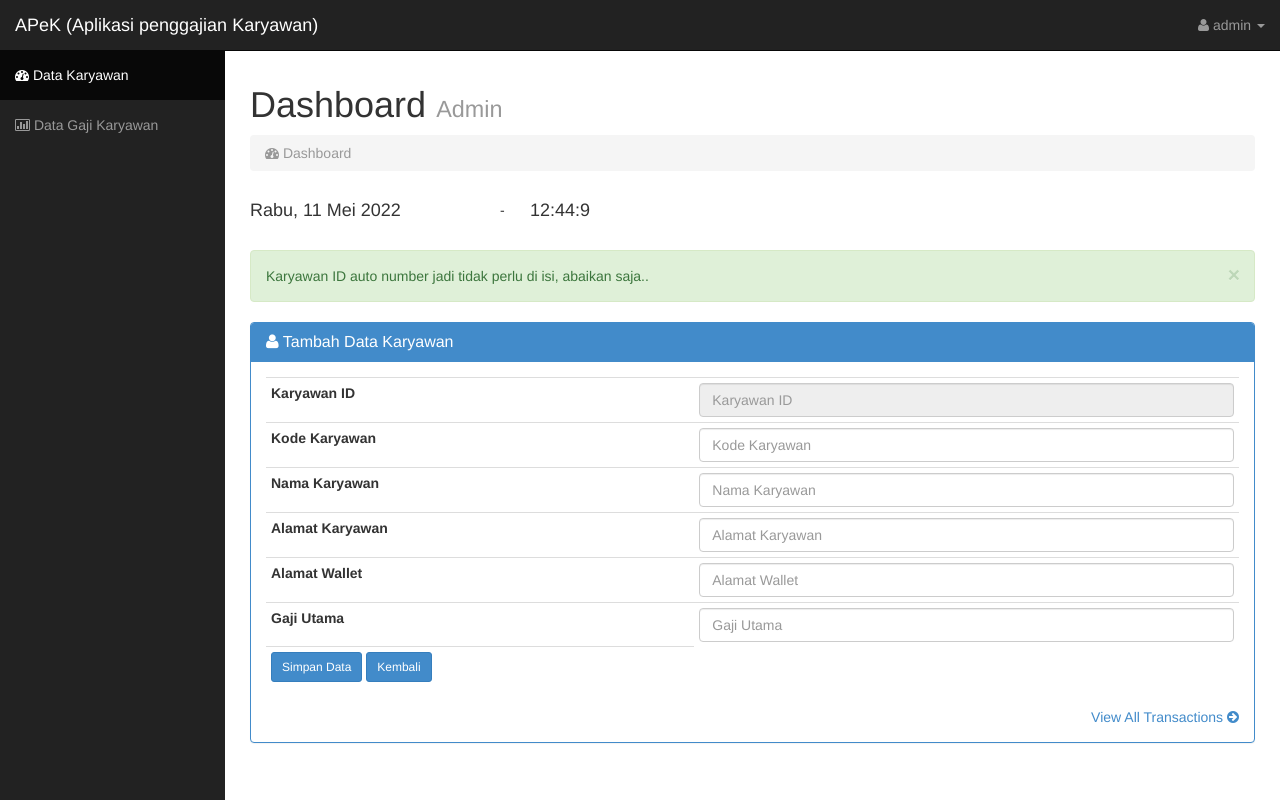
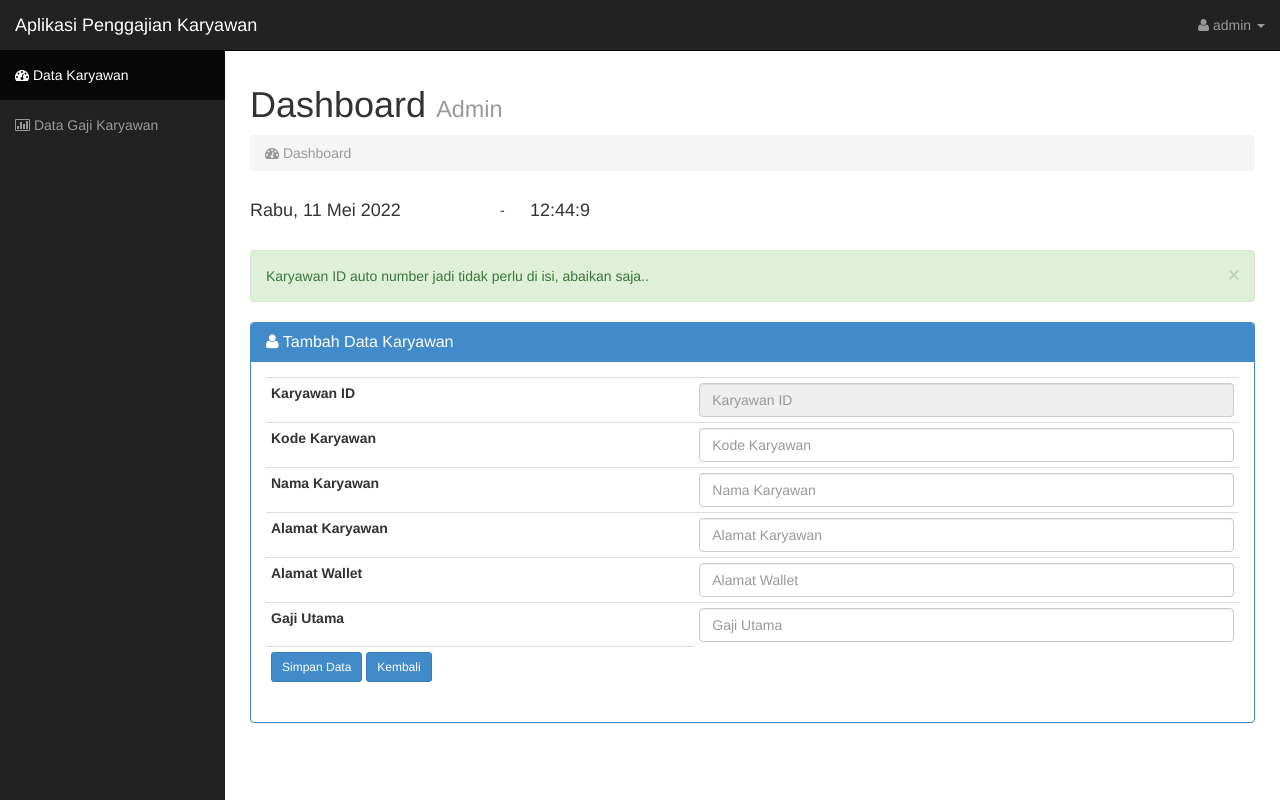
Before and after one commit to rianjanuarian/dalto, a PHP site: page /dalto/admin/tambah.php in a window 1280 px wide. Run offline with PHP 8.4, Linux system fonts and the light colour scheme; a user stored in the database is signed in; some libraries are stand-ins or nearby versions.

Commit message:
Update tambah.php

```diff
--- a/gajiweb/admin/tambah.php
+++ b/gajiweb/admin/tambah.php
@@ -69,7 +69,7 @@ tanggallengkap = namahari[hari] + ", " +tanggal + " " + namabulan[bulan] + " " +
             <span class="icon-bar"></span>
             <span class="icon-bar"></span>
           </button>
-          <a class="navbar-brand" href="index.html">APeK (Aplikasi penggajian Karyawan)</a>
+          <a class="navbar-brand" href="index.html">Aplikasi Penggajian Karyawan</a>
         </div>
 
         <!-- Collect the nav links, forms, and other content for toggling -->
@@ -236,10 +236,7 @@ $_SESSION['start_time'] = time();
     </table>
     </form>
                    </div>
-                <div class="text-right">
-                  <a href="#"  data-toggle="tooltip" class="tip-bottom" data-original-title="Tooltip Dibawah">View All Transactions <i class="fa fa-arrow-circle-right"></i></a>
 
-                </div>
               </div>
             </div>
           </div>
```
